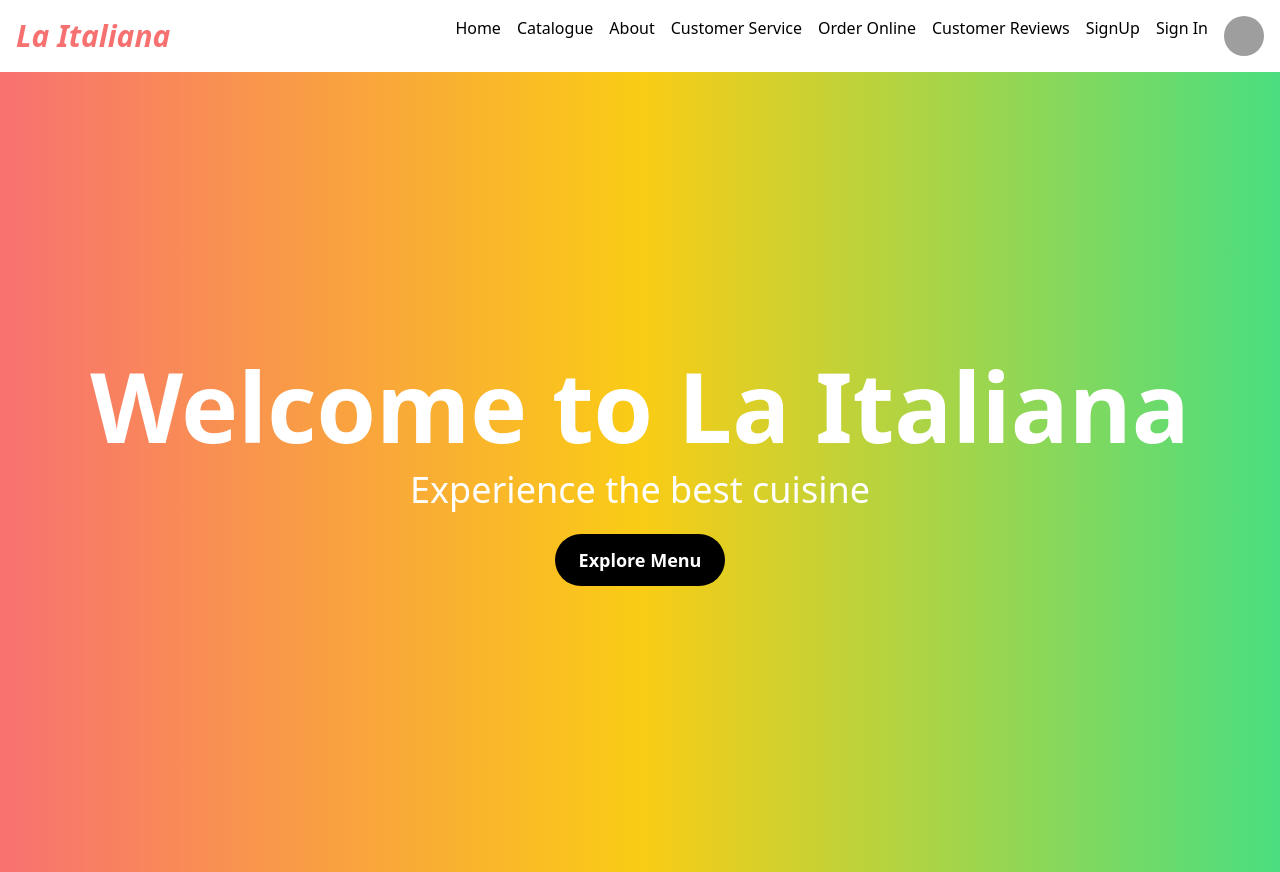
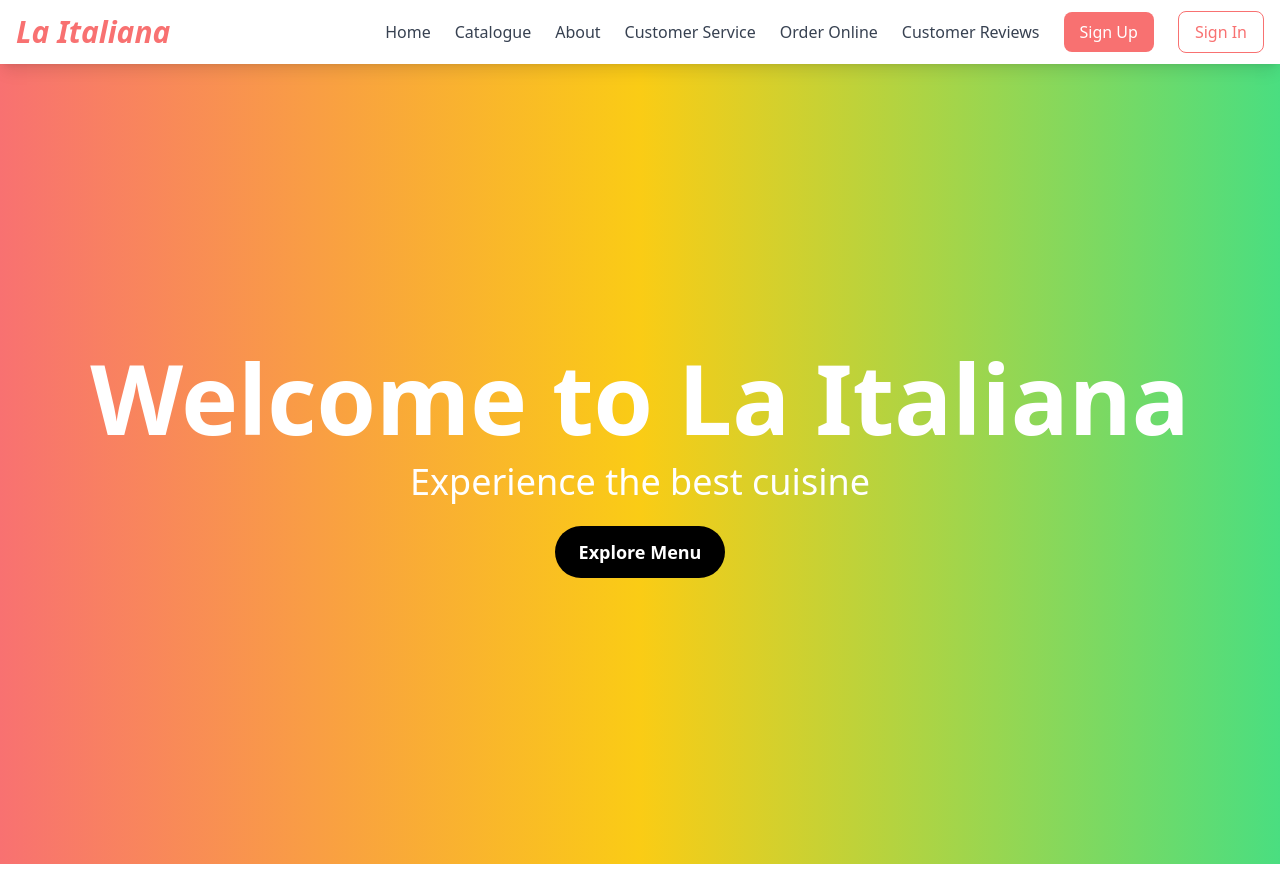
Before and after one commit to samarth-6/La-Italiana, a React (Create React App) app in the folder frontend/: page / in a window 1280 px wide. Built offline with nearby package versions, Linux system fonts and the light colour scheme; grey boxes are pictures that could not be loaded.

Commit message:
made navbar responsive

```diff
--- a/frontend/package.json
+++ b/frontend/package.json
@@ -9,6 +9,8 @@
     "@testing-library/user-event": "^13.5.0",
     "axios": "^1.7.2",
     "dotenv": "^16.4.5",
+    "framer-motion": "^12.23.12",
+    "lucide-react": "^0.542.0",
     "os-browserify": "^0.3.0",
     "path-browserify": "^1.0.1",
     "react": "^18.3.1",
--- a/frontend/src/components/Navbar/navbar.js
+++ b/frontend/src/components/Navbar/navbar.js
@@ -1,62 +1,220 @@
-import React,{useState} from 'react';
-import {Link} from "react-router-dom"
-import {useSelector} from "react-redux"
-import {useDispatch} from "react-redux"
-import {authActions} from '../../store'
+import React, { useState } from 'react';
+import { Link } from "react-router-dom";
+import { useSelector, useDispatch } from "react-redux";
+import { authActions } from '../../store';
 
-const Navbar=()=>{
-  const isLoggedIn=useSelector((state)=>state.isLoggedIn)
-  const [menuOpen,setMenuOpen]=useState(false);
-  const dispatch=useDispatch();
-  const logout=()=>{
-    //logout karne pe session storage jo hogi use khaali karenge jo usme id h use remove kardenge
-    sessionStorage.clear("id")
-    //ye user ki id h
-    //store se logout function jo reducers m h use call kar rahe h
-    dispatch(authActions.logout())
-  }
-  const handleMenu=()=>{
-    setMenuOpen(!menuOpen)
-    const menu=document.querySelector('.md\\:flex ');
-    menu.classList.toggle('hidden')
-  }
+const Navbar = () => {
+  const isLoggedIn = useSelector((state) => state.isLoggedIn);
+  const [menuOpen, setMenuOpen] = useState(false);
+  const dispatch = useDispatch();
+
+  const logout = () => {
+    sessionStorage.clear("id");
+    dispatch(authActions.logout());
+    setMenuOpen(false);
+  };
+
+  const toggleMenu = () => {
+    setMenuOpen(!menuOpen);
+  };
+
+  const closeMenu = () => {
+    setMenuOpen(false);
+  };
+
   return (
-    <nav className="bg-light p-4">
-      <div className="container mx-auto flex justify-between items-center ">
-        <Link to="/" className="font-bold text-xl ">
-        <span className={`italic text-3xl text-red-400  flex flex-row gap-4  items-center md:block ${menuOpen?'hidden':''}`}>
-          La Italiana
+    <nav className="bg-white shadow-lg relative z-50">
+      <div className="container mx-auto px-4">
+        <div className="flex justify-between items-center h-16">
+          <Link to="/" className="font-bold text-xl" onClick={closeMenu}>
+            <span className="italic text-3xl text-red-400">
+              La Italiana
+            </span>
+          </Link>
 
-          </span>
-        </Link>
-        <div className={`block  md:hidden`}>
-          <button className="focus:outline-none" onClick={handleMenu}>
-            Menu
+          <div className="hidden md:flex items-center space-x-6">
+            <Link to="/" className="text-gray-700 hover:text-red-400 transition-colors duration-200">
+              Home
+            </Link>
+            <Link to="/menu" className="text-gray-700 hover:text-red-400 transition-colors duration-200">
+              Catalogue
+            </Link>
+            <Link to="/about" className="text-gray-700 hover:text-red-400 transition-colors duration-200">
+              About
+            </Link>
+            <Link to="/call" className="text-gray-700 hover:text-red-400 transition-colors duration-200">
+              Customer Service
+            </Link>
+            <Link to="/onlineordering" className="text-gray-700 hover:text-red-400 transition-colors duration-200">
+              Order Online
+            </Link>
+            <Link to="/service" className="text-gray-700 hover:text-red-400 transition-colors duration-200">
+              Customer Reviews
+            </Link>
+
+            {!isLoggedIn ? (
+              <>
+                <Link to="/signup" className="bg-red-400 text-white px-4 py-2 rounded-lg hover:bg-red-500 transition-colors duration-200">
+                  Sign Up
+                </Link>
+                <Link to="/signin" className="border border-red-400 text-red-400 px-4 py-2 rounded-lg hover:bg-red-400 hover:text-white transition-all duration-200">
+                  Sign In
+                </Link>
+              </>
+            ) : (
+              <>
+                <button onClick={logout} className="text-gray-700 hover:text-red-500 transition-colors duration-200">
+                  Log Out
+                </button>
+                <Link to="#" className="ml-2">
+                  <img
+                    alt="user profile"
+                    className="h-10 w-10 rounded-full border-2 border-gray-200 hover:border-red-400 transition-colors duration-200"
+                    src="https://w7.pngwing.com/pngs/178/595/png-transparent-user-profile-computer-icons-login-user-avatars-thumbnail.png"
+                  />
+                </Link>
+              </>
+            )}
+          </div>
+
+          <button
+            className="md:hidden flex flex-col justify-center items-center w-8 h-8 space-y-1 focus:outline-none"
+            onClick={toggleMenu}
+            aria-label="Toggle menu"
+          >
+            <span className={`block h-0.5 w-6 bg-gray-700 transition-all duration-300 ease-in-out ${
+              menuOpen ? 'rotate-45 translate-y-2' : ''
+            }`}></span>
+            <span className={`block h-0.5 w-6 bg-gray-700 transition-all duration-300 ease-in-out ${
+              menuOpen ? 'opacity-0' : ''
+            }`}></span>
+            <span className={`block h-0.5 w-6 bg-gray-700 transition-all duration-300 ease-in-out ${
+              menuOpen ? '-rotate-45 -translate-y-2' : ''
+            }`}></span>
           </button>
         </div>
-        <div className={`${isLoggedIn? 'block' : 'hidden'} md:flex`}>
-          <ul className="flex space-x-4">
-          <li><Link to="/" className="hover:text-blue-500">Home</Link></li>
-            <li><Link to="/menu" className="hover:text-blue-500">Catalogue</Link></li>
-            <li><Link to="/about" className="hover:text-blue-500">About</Link></li>
-            <li><Link to="/call" className="hover:text-blue-500">Customer Service</Link></li>
-            <li><Link to="/onlineordering" className="hover:text-blue-500">Order Online</Link></li>
-            <li><Link to="/service" className="hover:text-blue-500">Customer Reviews</Link></li>
-            {!isLoggedIn &&
-              <>
-                <li><Link to="/signup" className="hover:text-blue-500">SignUp</Link></li>
-                <li><Link to="/signin" className="hover:text-blue-500">Sign In</Link></li>
-              </>
-            }
-            {isLoggedIn &&
-              <li><Link to="#" onClick={logout} className="hover:text-red-500">Log Out</Link></li>
-            }
-            <li><Link to="#"><img alt="user image" className="h-10 w-10 rounded-full" src="https://w7.pngwing.com/pngs/178/595/png-transparent-user-profile-computer-icons-login-user-avatars-thumbnail.png"/></Link></li>
-          </ul>
+
+        <div className={`md:hidden fixed inset-0 bg-black bg-opacity-50 transition-opacity duration-300 ${
+          menuOpen ? 'opacity-100 visible' : 'opacity-0 invisible'
+        }`} onClick={closeMenu}></div>
+
+        <div className={`md:hidden fixed top-0 right-0 h-full w-80 max-w-sm bg-white shadow-2xl transform transition-transform duration-300 ease-in-out z-50 ${
+          menuOpen ? 'translate-x-0' : 'translate-x-full'
+        }`}>
+
+          <div className="flex justify-between items-center p-6 border-b border-gray-200">
+            <span className="italic text-2xl text-red-400 font-bold">La Italiana</span>
+            <button
+              className="w-8 h-8 flex items-center justify-center text-gray-500 hover:text-gray-700"
+              onClick={toggleMenu}
+              aria-label="Close menu"
+            >
+              <svg className="w-6 h-6" fill="none" stroke="currentColor" viewBox="0 0 24 24">
+                <path strokeLinecap="round" strokeLinejoin="round" strokeWidth={2} d="M6 18L18 6M6 6l12 12" />
+              </svg>
+            </button>
+          </div>
+
+          <div className="p-6">
+            <ul className="space-y-4">
+              <li>
+                <Link
+                  to="/"
+                  className="block text-lg text-gray-700 hover:text-red-400 transition-colors duration-200 py-2"
+                  onClick={closeMenu}
+                >
+                  Home
+                </Link>
+              </li>
+              <li>
+                <Link
+                  to="/menu"
+                  className="block text-lg text-gray-700 hover:text-red-400 transition-colors duration-200 py-2"
+                  onClick={closeMenu}
+                >
+                  Catalogue
+                </Link>
+              </li>
+              <li>
+                <Link
+                  to="/about"
+                  className="block text-lg text-gray-700 hover:text-red-400 transition-colors duration-200 py-2"
+                  onClick={closeMenu}
+                >
+                  About
+                </Link>
+              </li>
+              <li>
+                <Link
+                  to="/call"
+                  className="block text-lg text-gray-700 hover:text-red-400 transition-colors duration-200 py-2"
+                  onClick={closeMenu}
+                >
+                  Customer Service
+                </Link>
+              </li>
+              <li>
+                <Link
+                  to="/onlineordering"
+                  className="block text-lg text-gray-700 hover:text-red-400 transition-colors duration-200 py-2"
+                  onClick={closeMenu}
+                >
+                  Order Online
+                </Link>
+              </li>
+              <li>
+                <Link
+                  to="/service"
+                  className="block text-lg text-gray-700 hover:text-red-400 transition-colors duration-200 py-2"
+                  onClick={closeMenu}
+                >
+                  Customer Reviews
+                </Link>
+              </li>
+
+              <li className="pt-4 border-t border-gray-200">
+                {!isLoggedIn ? (
+                  <div className="space-y-3">
+                    <Link
+                      to="/signup"
+                      className="block w-full bg-red-400 text-white text-center px-4 py-3 rounded-lg hover:bg-red-500 transition-colors duration-200"
+                      onClick={closeMenu}
+                    >
+                      Sign Up
+                    </Link>
+                    <Link
+                      to="/signin"
+                      className="block w-full border border-red-400 text-red-400 text-center px-4 py-3 rounded-lg hover:bg-red-400 hover:text-white transition-all duration-200"
+                      onClick={closeMenu}
+                    >
+                      Sign In
+                    </Link>
+                  </div>
+                ) : (
+                  <div className="space-y-4">
+                    <div className="flex items-center space-x-3 py-2">
+                      <img
+                        alt="user profile"
+                        className="h-12 w-12 rounded-full border-2 border-gray-200"
+                        src="https://w7.pngwing.com/pngs/178/595/png-transparent-user-profile-computer-icons-login-user-avatars-thumbnail.png"
+                      />
+                      <span className="text-gray-700 font-medium">My Profile</span>
+                    </div>
+                    <button
+                      onClick={logout}
+                      className="block w-full bg-red-500 text-white text-center px-4 py-3 rounded-lg hover:bg-red-600 transition-colors duration-200"
+                    >
+                      Log Out
+                    </button>
+                  </div>
+                )}
+              </li>
+            </ul>
+          </div>
         </div>
       </div>
     </nav>
   );
-}
+};
 
 export default Navbar;
```
Also changed, not shown: 1 other file (tests, documents, lock files or other folders).
